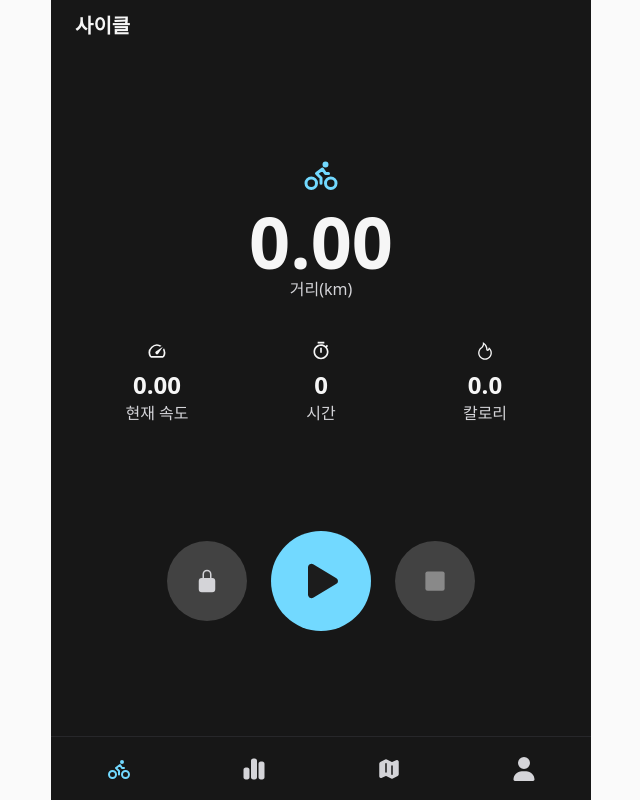
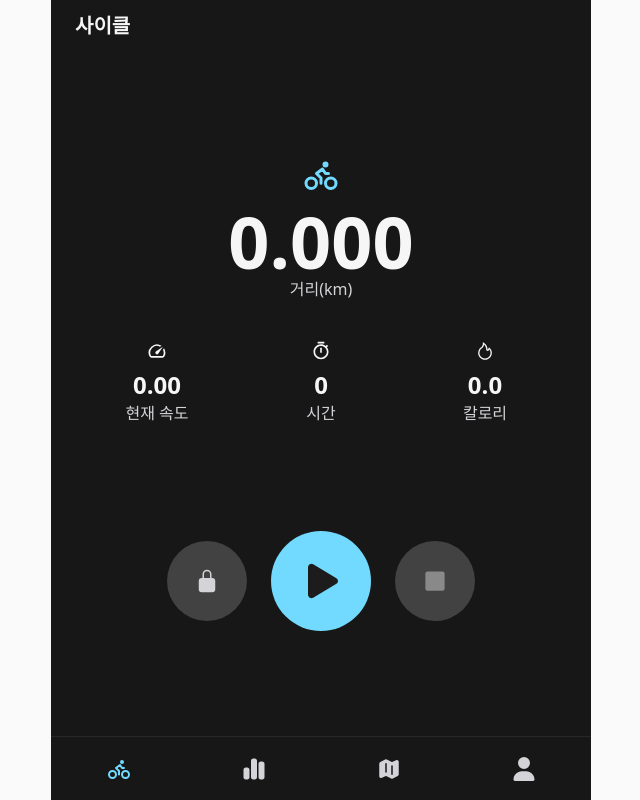
Before and after one commit to c9u11/safips-react-frontend, a React (Vite) app: page /home in a window 1280 px wide. Shown: the whole page, without its empty margins (319-959 px from the left). Built offline with nearby package versions, Linux system fonts and the light colour scheme; no server answers.

Commit message:
hot fix
- km 단위 변경

```diff
--- a/src/components/record/Status.jsx
+++ b/src/components/record/Status.jsx
@@ -14,7 +14,7 @@ export default function Status() {
   const elapsed = useTimer();
   return (
     <div className='flex flex-col gap-10'>
-      <MainItem icon={<LuBike className='text-4xl text-[#72D9FF]' />} title={'거리(km)'} value={distance.toFixed(2)} />
+      <MainItem icon={<LuBike className='text-4xl text-[#72D9FF]' />} title={'거리(km)'} value={(distance / 1000).toFixed(3)} />
       <div className='flex w-full justify-center gap-12 px-12'>
         <SubItem icon={<MdOutlineSpeed className='text-xl' />} title={'현재 속도'} value={currentSpeed.toFixed(2)} />
         <SubItem icon={<RiTimerLine className='text-xl' />} title={'시간'} value={elapsed} />
```
